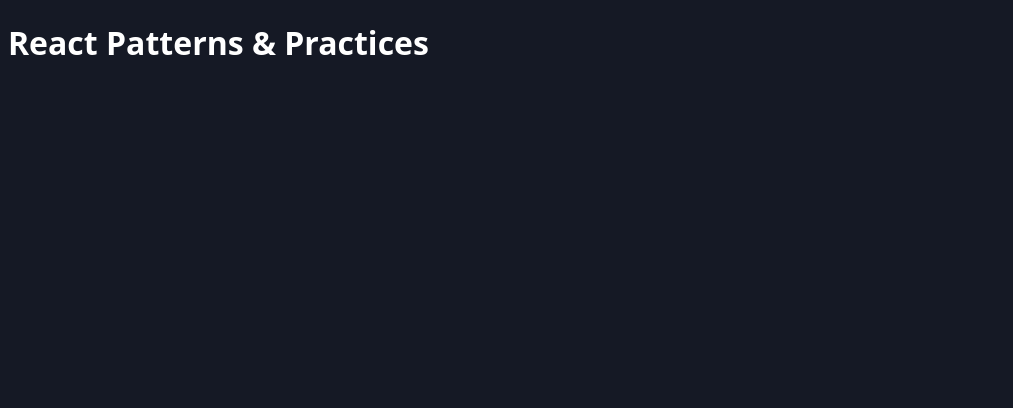
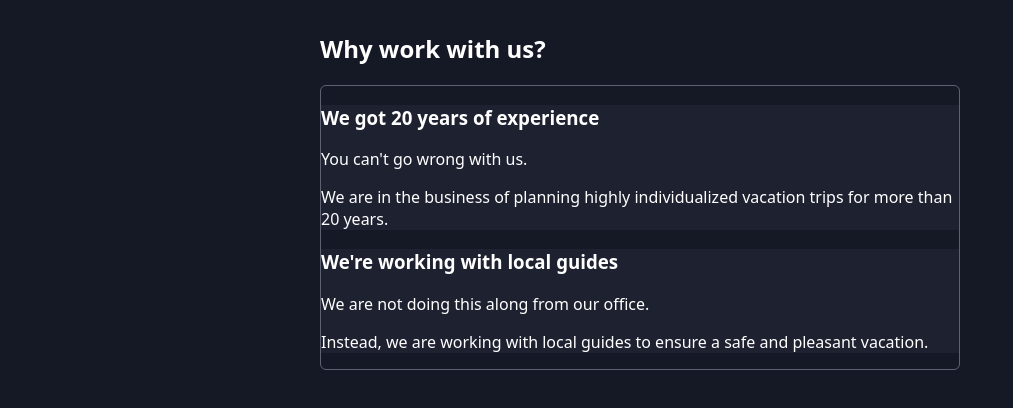
Before and after one commit to indahtheresia/section-29, a React (Vite) app: page / in a window 1280 px wide. Shown: the top 408 px of the page, without its empty margins (0-1013 px from the left). Built offline with nearby package versions, Linux system fonts and the light colour scheme.

Commit message:
Introduce compound components

```diff
--- a/src/App.jsx
+++ b/src/App.jsx
@@ -1,5 +1,27 @@
+import AccordionItem from "./components/Accordion/AccordionItem";
+import Accordion from "./components/Accordion/Accordion";
+
 function App() {
-  return <h1>React Patterns & Practices</h1>;
+  return <main>
+    <section>
+      <h2>Why work with us?</h2>
+
+      <Accordion className= "accordion">
+        <AccordionItem className="accordion-item" title="We got 20 years of experience">
+          <article>
+            <p>You can&apos;t go wrong with us.</p>
+            <p>We are in the business of planning highly individualized vacation trips for more than 20 years.</p>
+          </article>
+        </AccordionItem>
+        <AccordionItem className="accordion-item" title="We're working with local guides">
+          <article>
+            <p>We are not doing this along from our office.</p>
+            <p>Instead, we are working with local guides to ensure a safe and pleasant vacation.</p>
+          </article>
+        </AccordionItem>
+      </Accordion>
+    </section>
+  </main>;
 }
 
 export default App;
--- /dev/null
+++ b/src/components/Accordion/Accordion.jsx
@@ -0,0 +1,3 @@
+export default function Accordion({ children, className }) {
+  return <ul className={className}>{children}</ul>;
+}
--- /dev/null
+++ b/src/components/Accordion/AccordionItem.jsx
@@ -0,0 +1,8 @@
+export default function AccordionItem({ className, title, children }) {
+  return (
+    <li className={className}>
+      <h3>{title}</h3>
+      <div>{children}</div>
+    </li>
+  );
+}
```
